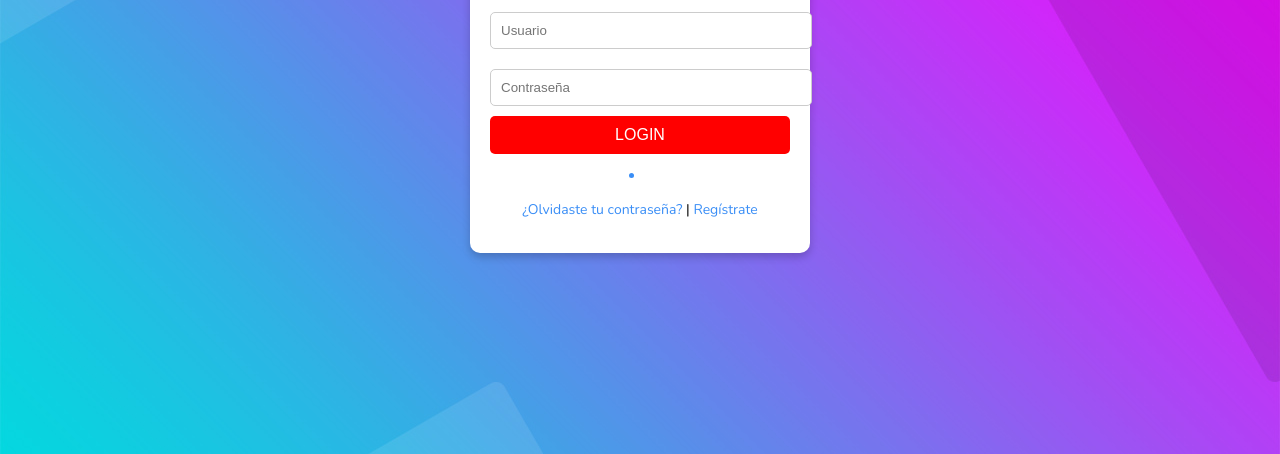
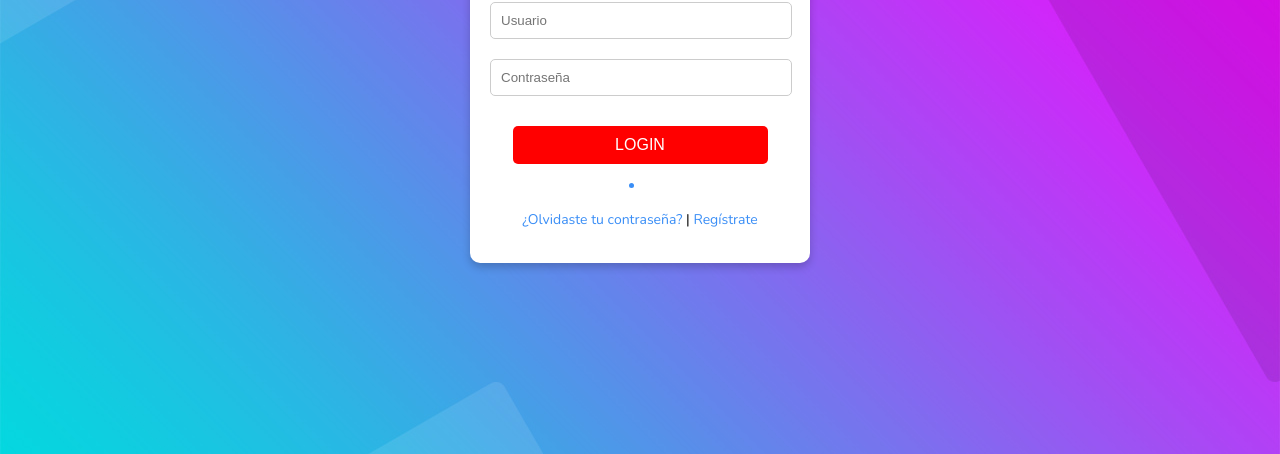
Before and after one commit to Jhon0206-wii/seguimiento-3, a plain HTML site: page index.html in a window 1280 px wide. Shown: the part 346-800 px from the top of the page. Drawn offline with nearby package versions, Linux system fonts and the light colour scheme.

Commit message:
termiando

```diff
--- a/index.html
+++ b/index.html
@@ -1,5 +1,6 @@
 <!DOCTYPE html>
 <html lang="en">
+
 <head>
     <meta charset="UTF-8">
     <meta name="viewport" content="width=device-width, initial-scale=1.0">
@@ -7,15 +8,21 @@
     <link rel="stylesheet" href="mis-estilo.css">
     <link rel="preconnect" href="https://fonts.googleapis.com">
     <link rel="preconnect" href="https://fonts.gstatic.com" crossorigin>
-<link href="https://fonts.googleapis.com/css2?family=Nunito:ital,wght@0,200..1000;1,200..1000&display=swap" rel="stylesheet">
+    <link href="https://fonts.googleapis.com/css2?family=Nunito:ital,wght@0,200..1000;1,200..1000&display=swap"
+        rel="stylesheet">
 </head>
+
+
 <body>
     <div class="container">
         <div class="login-box">
             <h2>Ingresa a la Aplicación</h2>
             <img src="usuarios.png" alt="Logo" class="logo">
+            <div class="formulario">
                 <input type="text" placeholder="Usuario" class="input-field">
                 <input type="password" placeholder="Contraseña" class="input-field">
+            </div>
+
             <button class="login-btn">LOGIN</button>
             <div class="social-icons">
                 <a>
@@ -29,9 +36,5 @@
         </div>
     </div>
 
-
-
-
-
 </body>
 </html>
--- a/mis-estilo.css
+++ b/mis-estilo.css
@@ -15,6 +15,10 @@ body {
     justify-content: center;
     align-items: center;
     width: 100%;
+}
+.formulario{
+    padding-right: 20px;
+    padding-bottom: 20px;
 }
 .login-box {
     background: white;
@@ -36,7 +40,7 @@ body {
     border-radius: 5px;
 }
 .login-btn {
-    width: 100%;
+    width: 85%;
     padding: 10px;
     background: red;
     color: white;
```
Lines whose indentation alone changed are shown as unchanged.
